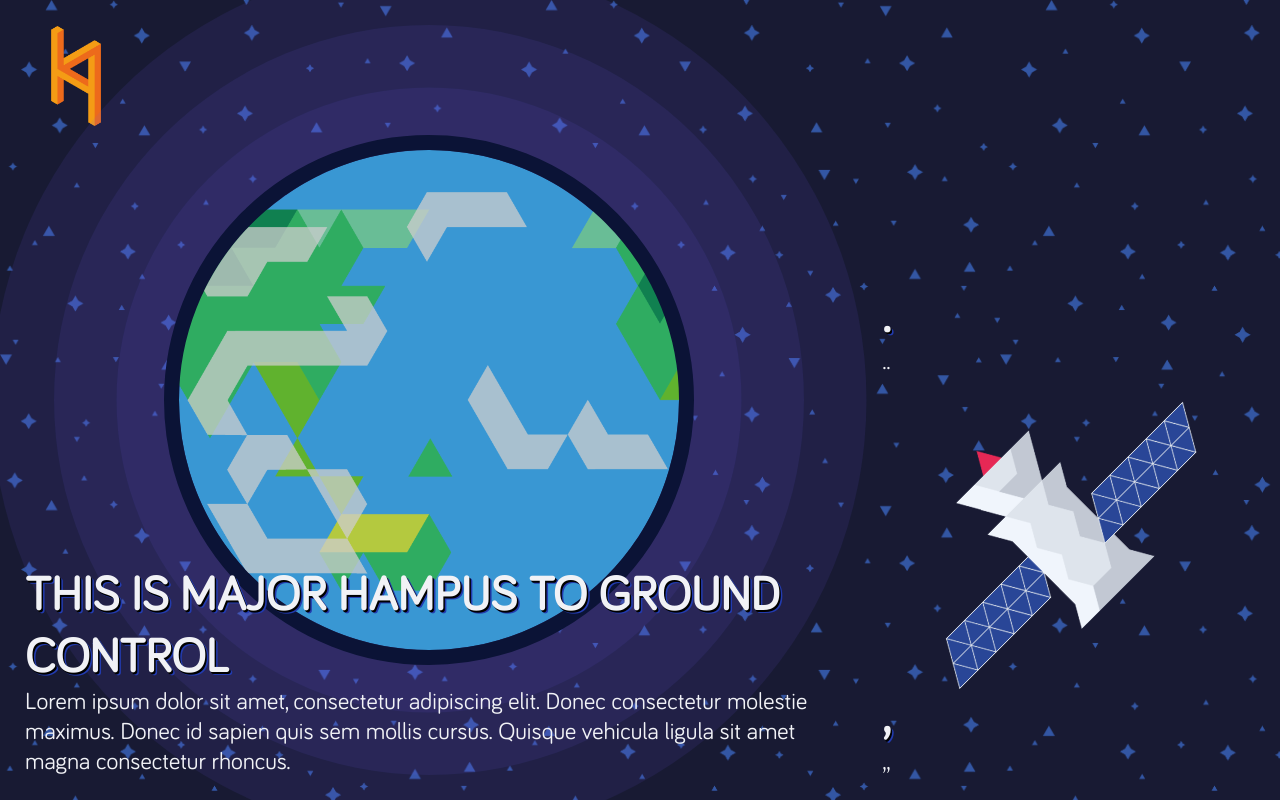
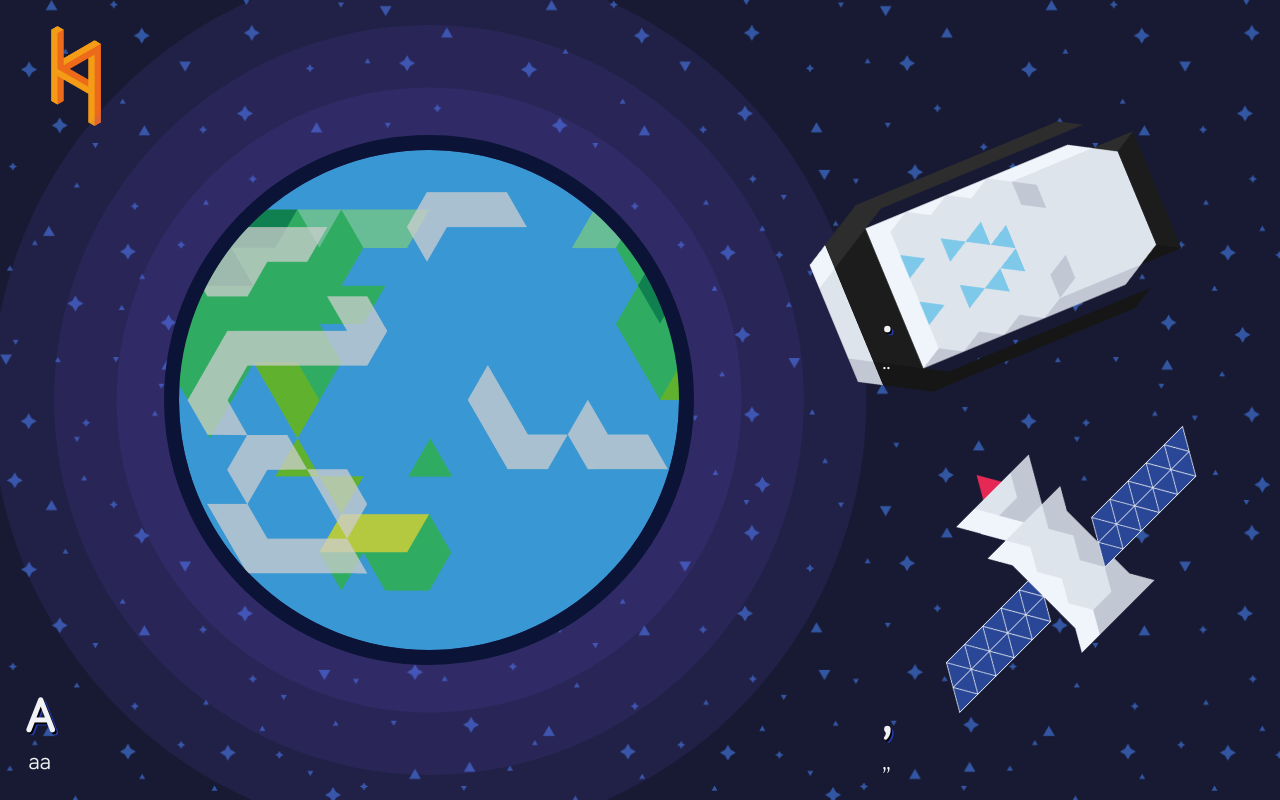
Before and after one commit to hahmpus/portfolio, a plain HTML site: page index.html in a window 1280 px wide. Drawn offline with Linux system fonts and the light colour scheme.

Commit message:
Spaceship
added a spaceship

```diff
--- a/cssart/planet.css
+++ b/cssart/planet.css
@@ -116,7 +116,7 @@ body {
 	position: relative;
 	height: 200px;
 
-	animation: bob 5s ease-in-out infinite;
+	animation: bob 9s ease-in-out infinite;
 }
 
 @keyframes bob {
@@ -125,3 +125,22 @@ body {
     100% {top: 0;}
 
 }
+
+#spaceship {
+
+	background: url(spaceship.png);
+	background-repeat: no-repeat;
+	background-size: contain;
+
+	transform: rotate(67.5deg) translate(35%, 35%);
+	position: relative;
+	height: 350px;
+
+	animation: travel 10s ease-in-out infinite;
+}
+
+@keyframes travel {
+    0%   {left: 0;}
+    50%  {left: 25px;}
+    100% {left: 0;}
+}
--- a/cvstyle.css
+++ b/cvstyle.css
@@ -84,6 +84,7 @@ ul.boxTitle {
     list-style-type: none;
     margin: 0;
     padding: 25px;
+    text-align: center;
 
 }
 
--- a/index.html
+++ b/index.html
@@ -26,12 +26,13 @@
 			<div id="clouds"></div>
 		</div>
 		<ul class="boxTitle">
-			<li>THIS IS MAJOR HAMPUS TO GROUND CONTROL</li>
-			<li class="boxInfo">Lorem ipsum dolor sit amet, consectetur adipiscing elit. Donec consectetur molestie maximus. Donec id sapien quis sem mollis cursus. Quisque vehicula ligula sit amet magna consectetur rhoncus.</li>
+			<li>A</li>
+			<li class="boxInfo">aa</li>
 		</ul>
 	</div>
 
 	<div id="experience" class="tinyBox" onclick="loadPage(this.id)">
+	<div id="spaceship"></div>
 		<ul class="boxTitle">
 			<li>.</li>
 			<li class="boxInfo">..</li>
```
Also changed, not shown: cssart/spaceship.png (added).
